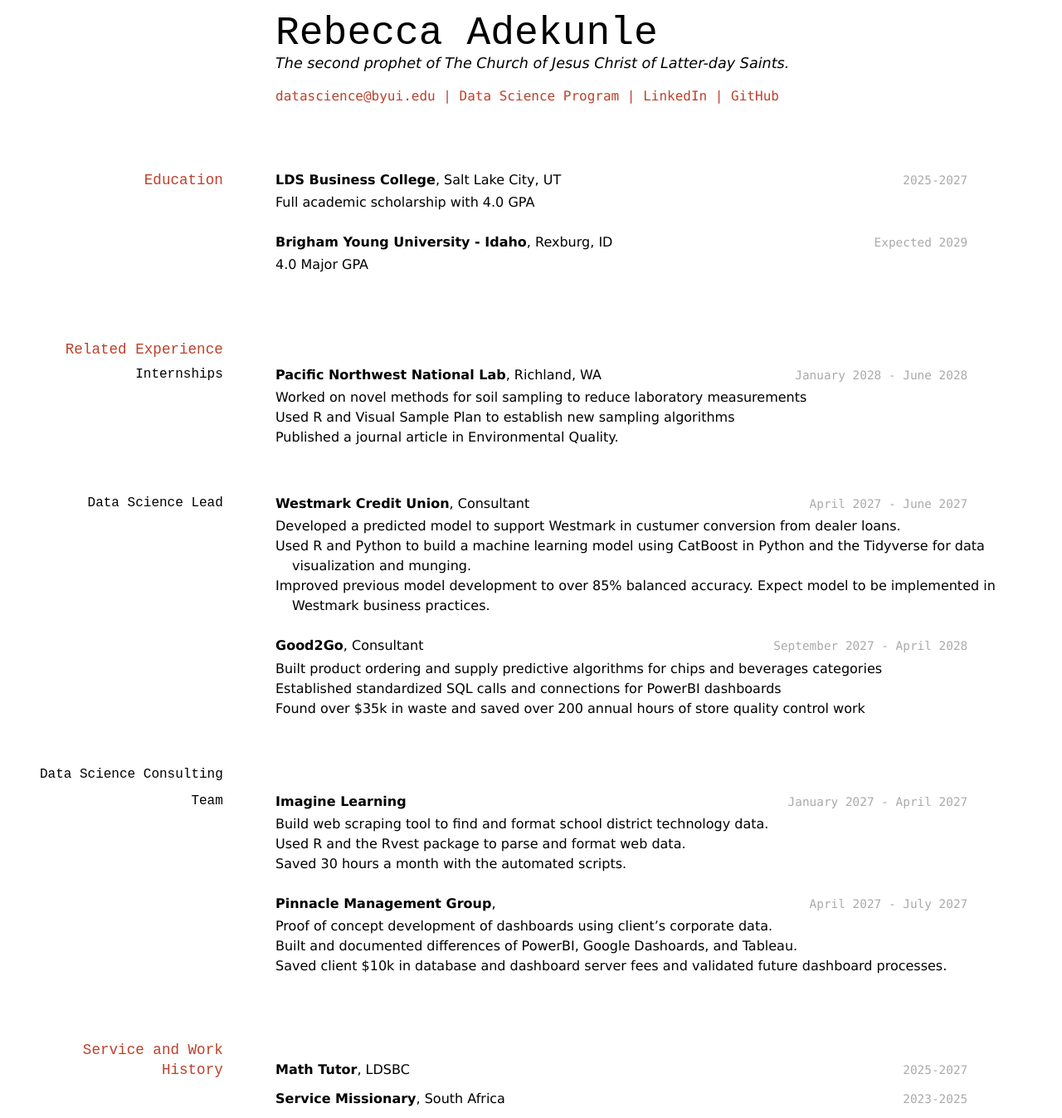
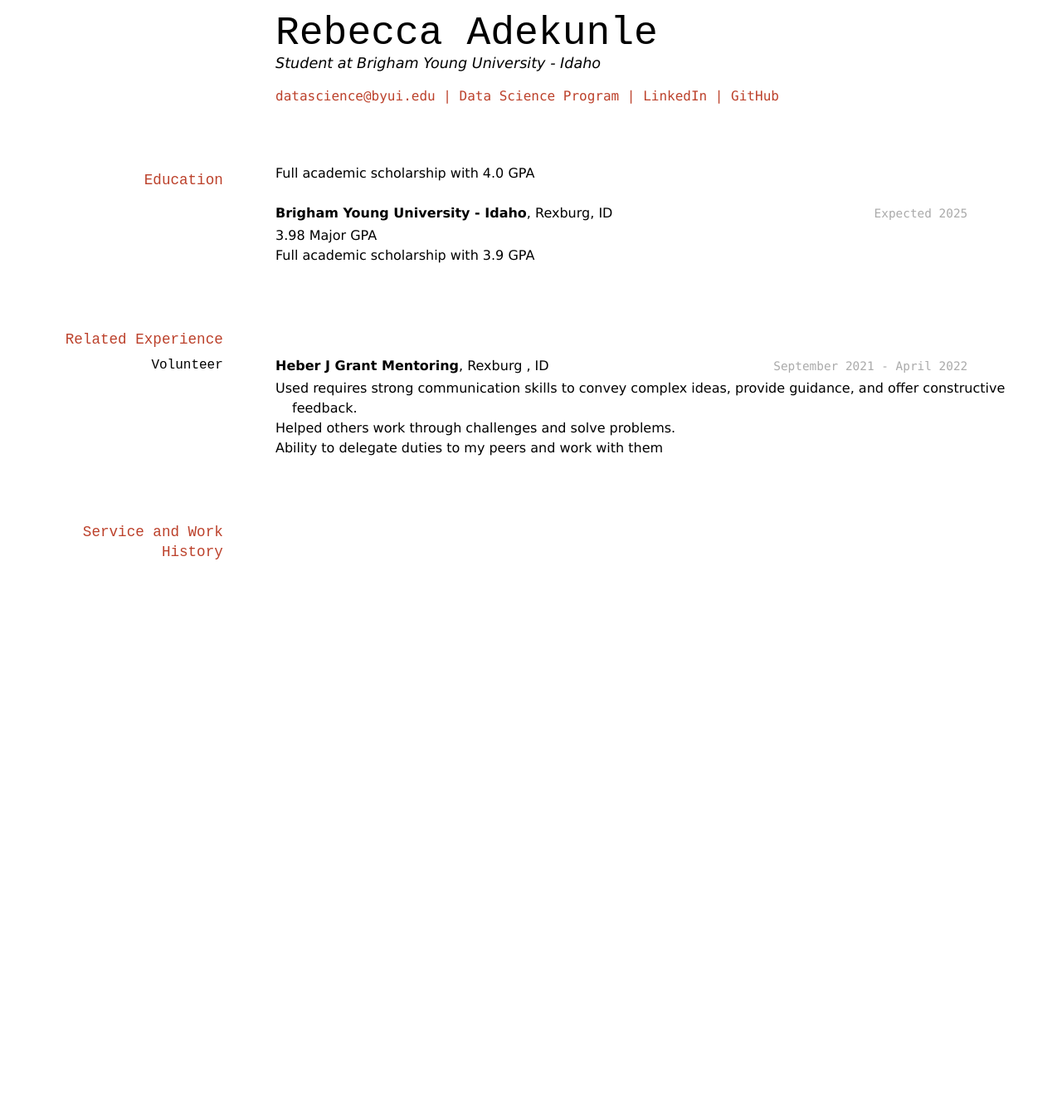
Before and after one commit to byuids-resumes/adekunle_resume, a Jekyll site: the page built from docs/index.md, in a window 1280 px wide. Shown: the whole page at 83% size. Built offline with Jekyll 4.4.1, drawn with Linux system fonts in a browser that asks for light colours; after the commit the page ends 900 px from its top, so only the background shows below that.

Commit message:
Edited skills

```diff
--- a/docs/index.md
+++ b/docs/index.md
@@ -1,9 +1,9 @@
 ---
 layout: cv
-title: Brigham Young's Resume
+title: Rebecca Adekunle's Resume
 ---
 # Rebecca Adekunle
-The second prophet of The Church of Jesus Christ of Latter-day Saints.
+Student at Brigham Young University - Idaho
 
 <div id="webaddress">
 <a href="datascience@byui.edu">datascience@byui.edu</a>
@@ -16,69 +16,31 @@ The second prophet of The Church of Jesus Christ of Latter-day Saints.
 
 ## Education
 
-`2025-2027`
-__LDS Business College__, Salt Lake City, UT
-
 - Full academic scholarship with 4.0 GPA
 
-`Expected 2029`
+`Expected 2025`
 __Brigham Young University - Idaho__, Rexburg, ID
 
-- 4.0 Major GPA
-
+- 3.98 Major GPA
+- Full academic scholarship with 3.9 GPA
 
 ## Related Experience
 
-### Internships
+### Volunteer
 
-`January 2028 - June 2028`
-__Pacific Northwest National Lab__, Richland, WA
+`September 2021 - April 2022`
+__Heber J Grant Mentoring__, Rexburg , ID
 
-- Worked on novel methods for soil sampling to reduce laboratory measurements
-- Used R and Visual Sample Plan to establish new sampling algorithms
-- Published a journal article in Environmental Quality.
+- Used requires strong communication skills to convey complex ideas, provide guidance, and offer constructive feedback.
+- Helped others work through challenges and solve problems.
+- Ability to delegate duties to my peers and work with them
 
-### Data Science Lead
 
-`April 2027 - June 2027`
-__Westmark Credit Union__, Consultant
-
-- Developed a predicted model to support Westmark in custumer conversion from dealer loans.
-- Used R and Python to build a machine learning model using CatBoost in Python and the Tidyverse for data visualization and munging.
-- Improved previous model development to over 85% balanced accuracy. Expect model to be implemented in Westmark business practices.
-
-`September 2027 - April 2028`
-__Good2Go__, Consultant
-
-- Built product ordering and supply predictive algorithms for chips and beverages categories
-- Established standardized SQL calls and connections for PowerBI dashboards
-- Found over $35k in waste and saved over 200 annual hours of store quality control work
-
-### Data Science Consulting Team
-
-`January 2027 - April 2027`
-__Imagine Learning__
-
-- Build web scraping tool to find and format school district technology data.
-- Used R and the Rvest package to parse and format web data.
-- Saved 30 hours a month with the automated scripts.
-
-`April 2027 - July 2027`
-__Pinnacle Management Group__,
-
-- Proof of concept development of dashboards using client's corporate data.
-- Built and documented differences of PowerBI, Google Dashoards, and Tableau.
-- Saved client $10k in database and dashboard server fees and validated future dashboard processes.
 
 
 ## Service and Work History
 
-`2025-2027`
-__Math Tutor__, LDSBC
 
-
-`2023-2025`
-__Service Missionary__, South Africa
 
 
 
```
